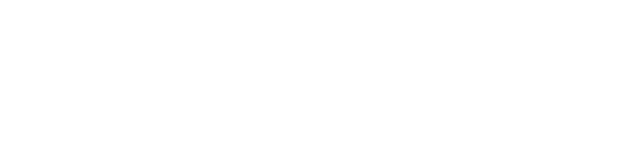
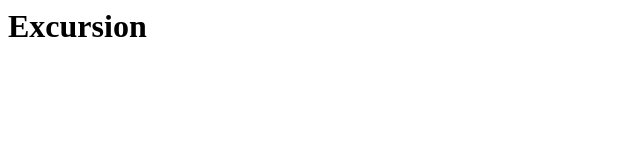
Before and after one commit to kablemo/excursion, a plain HTML site: page index.html in a window 1280 px wide. Shown: the whole page, without its empty margins (0-640 px from the left). Drawn offline with Linux system fonts and the light colour scheme.

Commit message:
Title added to index.html

```diff
--- a/index.html
+++ b/index.html
@@ -4,4 +4,7 @@
     <meta charset="UTF-8"/>
     <title>Excursion</title>
   </head>
+  <body>
+    <h1>Excursion</h1>
+  </body>
 </html>
```
